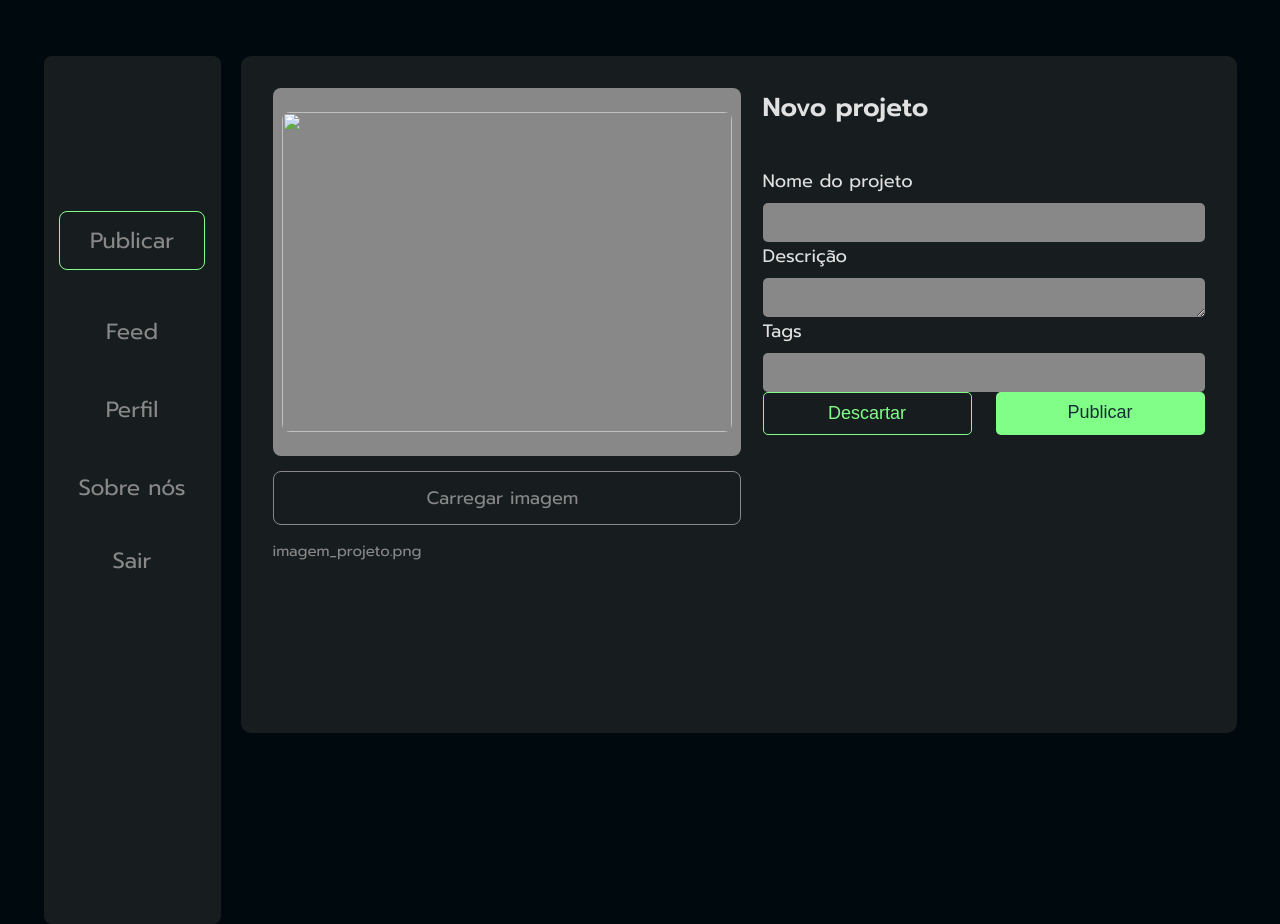
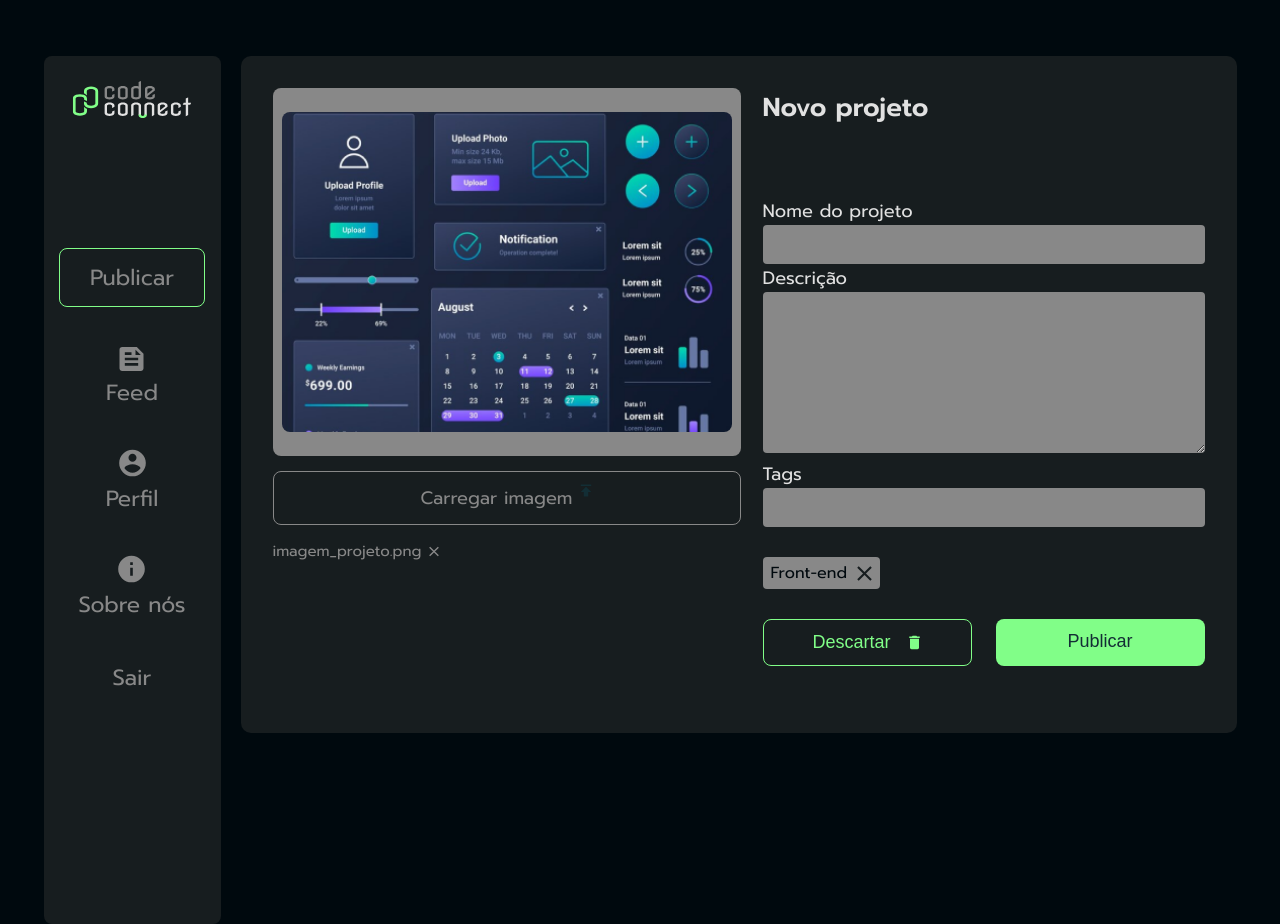
Before and after one commit to mateus-olv-dev/code-connect, a plain HTML site: page index.html in a window 1280 px wide. Drawn offline with Linux system fonts and the light colour scheme.

Commit message:
feat: implementa funcionalidade de upload de imagem

```diff
--- a/index.html
+++ b/index.html
@@ -40,16 +40,20 @@
                 </ul>
             </nav>
         </section>
-        <section class="principal">
+        <section class="container-principal">
 
-            <div class="principal-container">
+            <div class="container-imagem" >
 
                 <div class="principal-container-img">
                     <img src="img/imagem1.png" alt="">
                 </div>
 
 
-                <button class="principal-bt-upload">Carregar imagem <img src="img/arrow_forward2.svg" alt=""></button>
+                <button class="principal-bt-upload" id="upload-btn">
+                    Carregar imagem
+                    <img src="img/arrow_forward2.svg" alt="">
+                </button>
+                <input type="file" id="image-upload" accept="image/" style= "display: none;">
 
 
                 <div class="container-imagem-nome">
@@ -63,17 +67,29 @@
             <div class="container-descricao">
                 <h2 class="container-descricao-titulo">Novo projeto</h2>
 
-                <label class="textos-projeto-label" for="nome" >Nome do projeto</label>
-                <input class="textos-projeto-input"  type="text" id="nome" name="nome"/>
+                <div class="container-descricao-campos">
 
-                <label class="textos-projeto-label" for="descricao">Descrição</label>
-                <textarea class="textos-projeto-input"  type="text" id="descricao" name="descricao"></textarea>
+                    <label class="textos-projeto-label" for="nome" >Nome do projeto</label>
+                    <input class="textos-projeto-input"  type="text" id="nome" name="nome"/>
 
-                <label class="textos-projeto-label" for="categoria">Tags</label>
-                <input class="textos-projeto-input"  type="text" id="categoria" name="categoria"/>
+                    <label class="textos-projeto-label" for="descricao">Descrição</label>
+                    <textarea  type="text" id="descricao" name="descricao"></textarea>
 
+                    <label class="textos-projeto-label" for="categoria">Tags</label>
+                    <input class="textos-projeto-input"  type="text" id="categoria" name="categoria"/>
+
+                </div>
+                <ul class="lista-tags">
+                        <li>
+                            <p>Front-end</p>
+                            <img src="img/close-black.svg" alt="">
+                        </li>
+                </ul>
                 <div class="container-botoes">
-                    <button class="bt-descartar button-bt">Descartar</button>
+                    <button class="bt-descartar button-bt">
+                        Descartar
+                        <img src="img/trash.svg" alt="">
+                    </button>
                     <button class="bt-publicar button-bt">Publicar</button>
                 </div>
             </div>
@@ -82,7 +98,7 @@
         </section>
     </main>
 
-    <script src="script.js"></script>
+    <script src="scripts.js"></script>
 </body>
 
 </html>
--- a/scripts.js
+++ b/scripts.js
@@ -0,0 +1,6 @@
+const uploadBtn = document.getElementById("upload-btn");
+const inputUpload = document.getElementById("image-upload");
+
+uploadBtn.addEventListener("click", () => {
+    inputUpload.click();
+})
--- a/styles.css
+++ b/styles.css
@@ -70,7 +70,7 @@
     border-radius: 8px;
     padding: 12px 30px;
 }
-.principal {
+.container-principal {
     background-color: var(--cinza-escuro-section);
     width: 996px;
     height: 677px;
@@ -81,7 +81,7 @@
 
 }
 
-.principal-container {
+.container-imagem {
     width: 50%;
     display: flex;
     flex-direction: column;
@@ -139,6 +139,7 @@
     width: 50%;
     display: flex;
     flex-direction: column;
+    gap: 30px;
 }
 .container-descricao-titulo {
     font-family: var(--font-family);
@@ -156,23 +157,49 @@
     font-family: var(--font-family);
 }
 
-.textos-projeto-input {
+.textos-projeto-input, textarea {
     width: 100%;
-    height: 39px;
     padding: 8px 16px;
     background-color: var(--cinza-medio);
-    border-radius: 5px;
+    border-radius: 4px;
     border: none;
     line-height: 22.5px;
+    transition: 0.3s;
 }
-
+.textos-projeto-input {
+    height: 39px;
+}
 textarea {
     height: 161px;
 }
+.textos-projeto-input:focus, textarea:focus{
+    border: var(--verde-destaque) 1px solid;
+    outline: none;
+}
+
+.lista-tags {
+    display: flex;
+}
+
+.lista-tags li {
+    display: flex;
+    background-color: var(--cinza-medio);
+    color: var(--grafite-bg);
+    gap: 10px;
+    padding: 4px 8px;
+    border-radius: 4px;
+    align-items: center;
+}
+.lista-tags li img {
+    height: 15px;
+    width: 15px;
+    cursor: pointer;
+}
+
 
 .container-botoes {
     display: flex;
-    justify-content: center;
+    justify-content: space-between;
     width: 100%;
     gap: 24px;
     cursor: pointer;
@@ -186,15 +213,24 @@
     font-size: 18px;
     font-weight: 500;
     text-align: center;
-    padding: 10px 15px;
+    padding: 12px;
     width: 50%;
-    border-radius: 5px;
+    border-radius: 8px;
 }
 .bt-descartar {
     background-color: var(--cinza-escuro-section);
     color: var(--verde-destaque);
     border: var(--verde-destaque) 1px solid;
     transition: 0.3s;
+    display: flex;
+    align-items: center;
+}
+.bt-descartar img {
+    color: var(--cinza-medio);
+    width: 15px;
+    height: 15px;
+    display: inline-block;
+    margin-left: 8px;
 }
 .bt-descartar:hover {
     color: #132E35;
```
Also changed, not shown: img/Logo.svg (added), img/account_circle.svg (added), img/arrow_forward2.svg (added), img/close-black.svg (added), img/close.svg (added), img/feed.svg (added), img/imagem1.png (added), img/info.svg (added), img/logout.svg (added), img/trash.svg (added), img/upload.svg (added).
